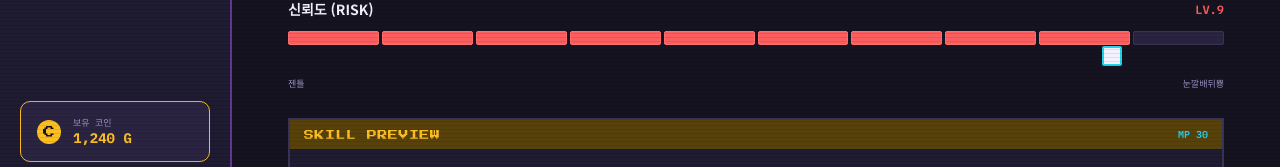
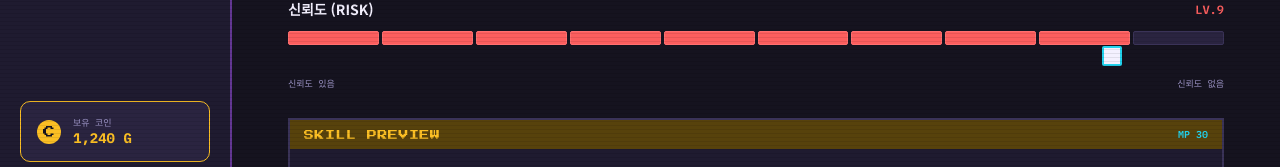
Before and after one commit to lhy0205/internal_hackathon, a React (Vite) app in the folder Frontend/: page /skill-tune in a window 1280 px wide. Shown: the part 614-781 px from the top of the page. Built offline with nearby package versions, Linux system fonts and the light colour scheme; no server answers.

Commit message:
fix: skill tune risk labels to intuitive text

```diff
--- a/Frontend/src/pages/SkillTunePage.jsx
+++ b/Frontend/src/pages/SkillTunePage.jsx
@@ -83,8 +83,8 @@ export default function SkillTunePage() {
             onChange={(e) => setRisk(Number(e.target.value))}
           />
           <div className="skill-section__labels">
-            <span className="skill-section__label">젠틀</span>
-            <span className="skill-section__label">눈깔배뒤뿅</span>
+            <span className="skill-section__label">신뢰도 있음</span>
+            <span className="skill-section__label">신뢰도 없음</span>
           </div>
         </div>
 
```
